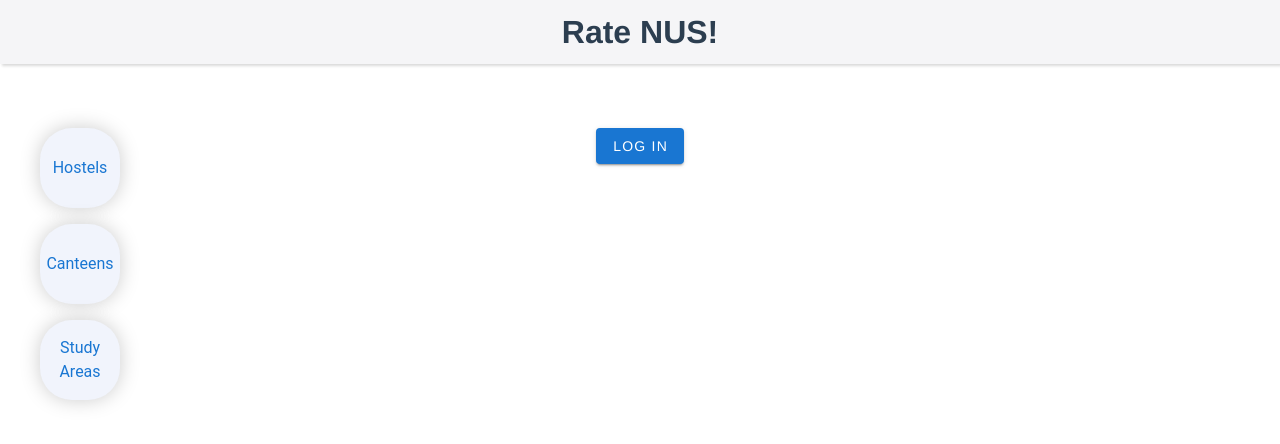
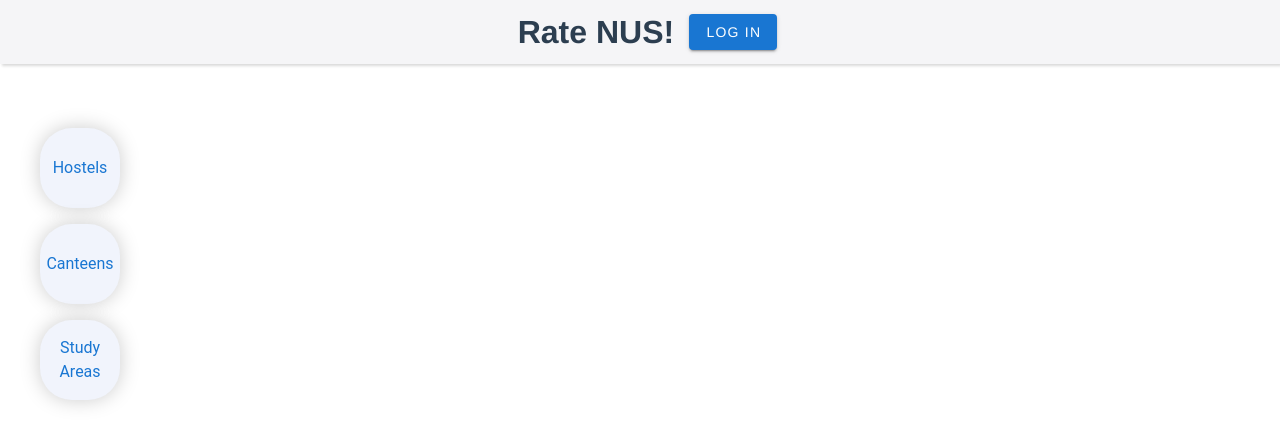
Before and after one commit to Linxcathyyy/rateNUS, a Vue app in the folder frontend/: page / in a window 1280 px wide. Shown: the top 444 px of the page. Built offline with nearby package versions, Linux system fonts and the light colour scheme; what vue-textarea-autosize would draw is missing.

Commit message:
Add login button

```diff
--- a/frontend/src/App.vue
+++ b/frontend/src/App.vue
@@ -3,13 +3,17 @@
 
     <v-main>
     <div id="app">
-      <h1 id="ratenus">Rate NUS!</h1>
+      <header>
+        <h1 id="ratenus">Rate NUS!</h1>
+        <LoginButton id="login-button"/>
+      </header>
+
       <!-- <hr />
       <router-link to="/hostels"> Hostels </router-link>
       <router-link to="/canteens"> Canteens </router-link>
       <router-link to="/studyAreas"> Study Areas </router-link>
       <hr /> -->
-      <LoginButton />
+
       <div class="content">
         <Navigation id="navigation" />
         <router-view id="router-view" />
@@ -29,7 +33,6 @@
   components: {
     Navigation,
     LoginButton
-
   },
   data: () => ({
   }),
@@ -45,7 +48,7 @@
   color: #2c3e50;
   margin-top: 4rem;
 }
-#ratenus {
+header {
   position: fixed;
   top: 0;
   right: 0;
@@ -57,6 +60,9 @@
   margin: 0;
   background: #f5f5f7;
   box-shadow: rgba(0, 0, 0, 0.15) 1.95px 1.95px 2.6px;
+}
+#ratenus {
+  padding: 15px;
 }
 .content {
   display: flex;
--- a/frontend/src/components/authentication/LoginForm.vue
+++ b/frontend/src/components/authentication/LoginForm.vue
@@ -8,7 +8,6 @@
     >
       <v-text-field
         v-model="name"
-        :counter="10"
         :rules="nameRules"
         label="Username"
         required
@@ -42,7 +41,7 @@
     valid: true,
     name: '',
     nameRules: [
-      v => !!v || 'UserName is required',
+      v => !!v || 'Username is required',
       v => (v && v.length <= 10) || 'Name must be less than 10 characters',
     ],
     password: '',
```
